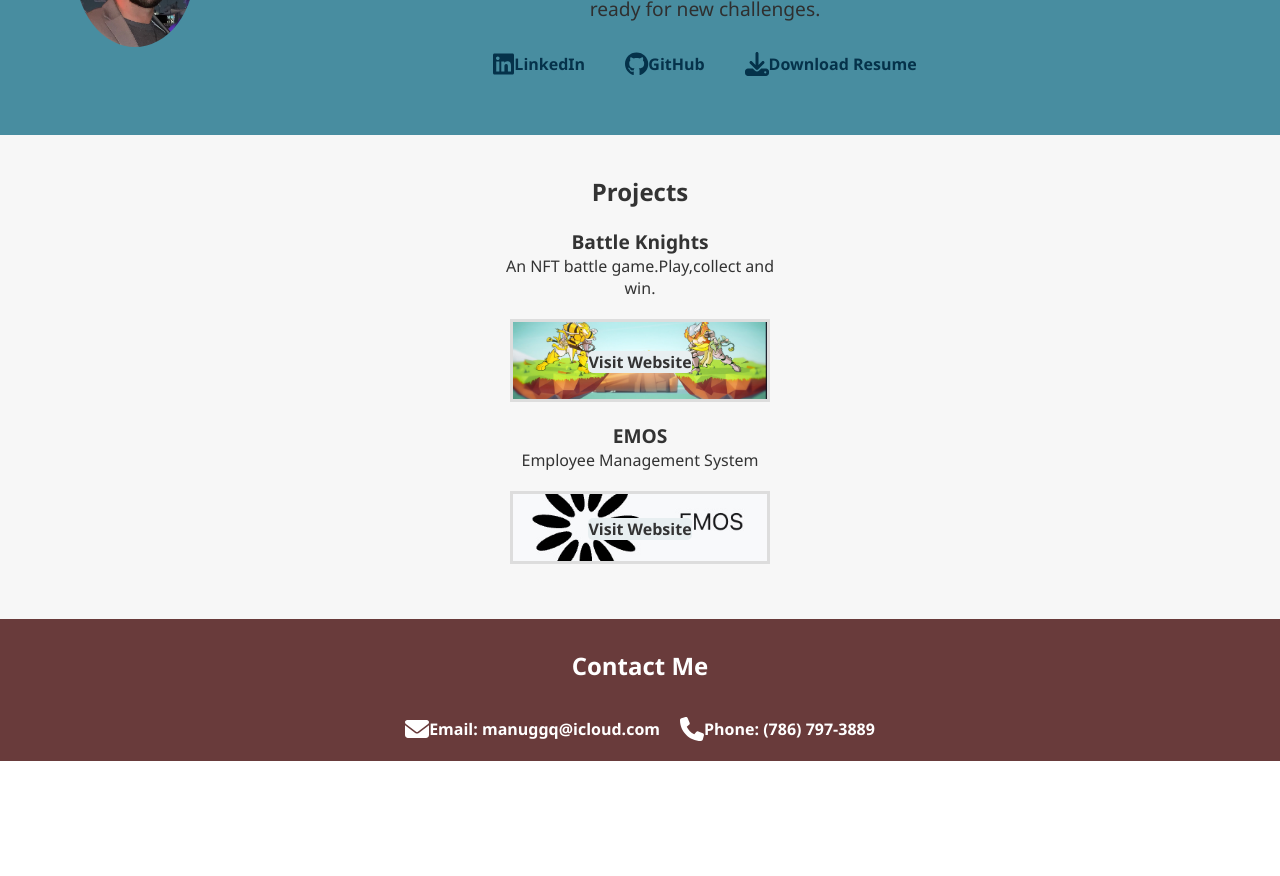
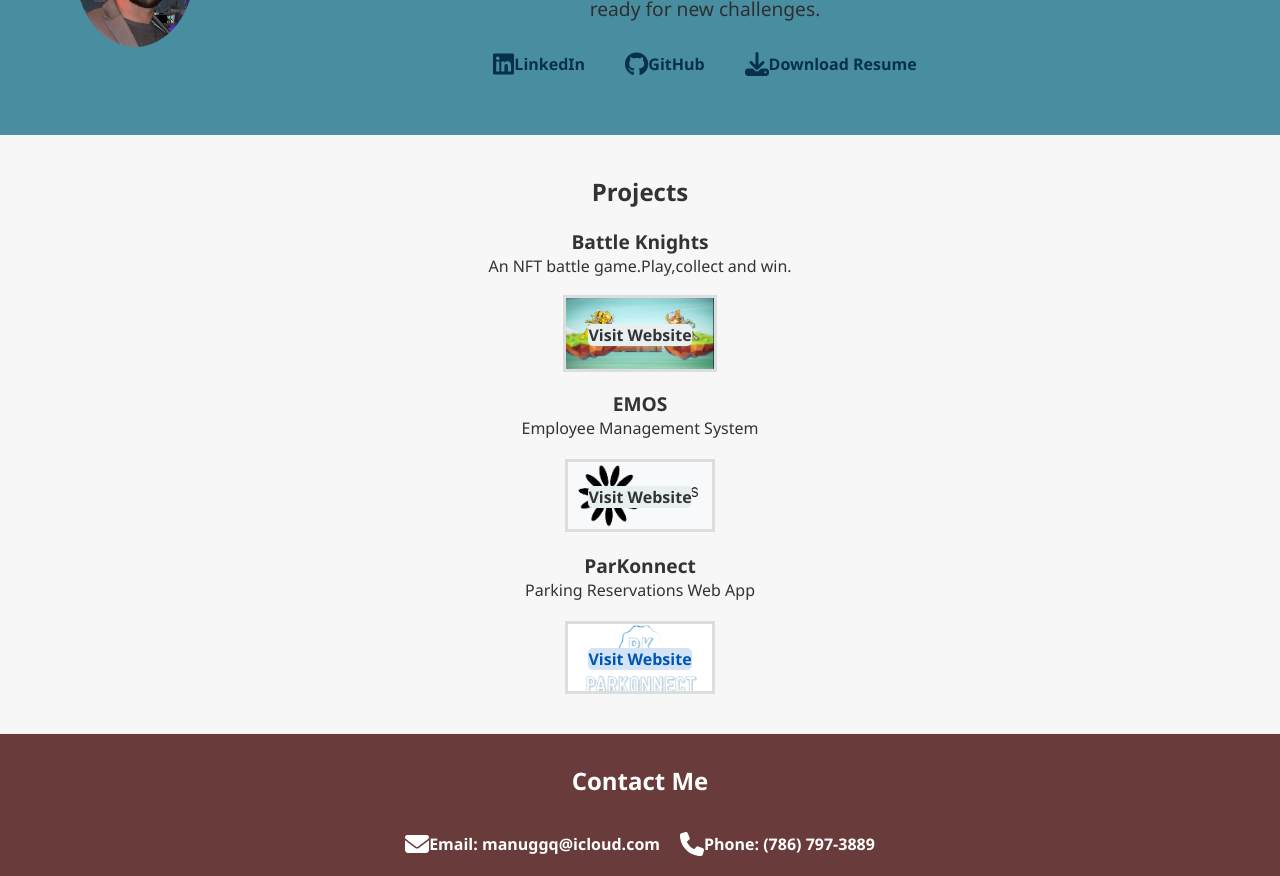
Before and after one commit to mgonzalez0825/react-portfolio-website, a React (Create React App) app: page / in a window 1280 px wide. Shown: the part 340-1216 px from the top of the page. Before the commit the page ends 1101 px from the top, so only its background shows below. Built offline with nearby package versions, Linux system fonts and the light colour scheme.

Commit message:
created label for new project park connect

```diff
--- a/src/components/Projects.css
+++ b/src/components/Projects.css
@@ -1,15 +1,17 @@
 /* Projects.css */
 
 #projects {
-  background-color: #f7f7f7;
+
+
+background-color: #f7f7f7;
   padding: 20px;
   text-align: center;
- font-family: 'Segoe UI', Tahoma, Geneva, Verdana, sans-serif;
-
+  font-family: 'Segoe UI', Tahoma, Geneva, Verdana, sans-serif;
+  display: flexbox; /* Use Flexbox to create a horizontal layout */
+  justify-content: space-around; /* Distribute items with equal space around them */
+  flex-wrap: wrap; /* Allow items to wrap to the next row if needed */
 
 }
-
-
 .projects-title {
   font-size: 1.5rem;
   color: #333;
@@ -29,8 +31,8 @@
 
 .project1-details{
     border: 3px solid #ddd;
-    padding: 25px;
-    margin: 20px;
+    padding: 22px;
+    margin: 18px;
     background: url(../images/BattleKnights.jpeg) no-repeat center center ;
     background-size:cover;
     background-color: #488da0; /* Remove the default background color */
@@ -43,7 +45,7 @@
     color: #333; /* Set the text color to white */
     margin-bottom: 15px;
     font-family: 'Segoe UI', Tahoma, Geneva, Verdana, sans-serif;
-    display:flexbox;
+    display:contents;
     justify-content:left;
     width:30%; /* Set a fixed width */
     height: 30%; /* Set a fixed height */
@@ -69,7 +71,18 @@
     font-weight: 600;
 }
 
+.project3-details{
+  border: 3px solid #ddd;
+  padding: 20px;
+  margin: 20px;
+  background: url(../images/ParKonnect.png) no-repeat center center ;
+  background-size:cover;
+  background-color: #488da0; /* Remove the default background color */
+  color: #333;
+  font-weight: 600;
+}
 
+.project3-details a,
 .project2-details a,
 .project1-details a {
     text-decoration: none;
@@ -83,6 +96,7 @@
 
   }
 
+  .project3-details a,
   .project2-details a:hover,
   .project1-details a:hover {
     color: #0056b3; /* Color change on hover */
--- a/src/components/Projects.js
+++ b/src/components/Projects.js
@@ -29,6 +29,16 @@
               Visit Website
             </a>
         </div>
+        <h4>ParKonnect</h4>
+          <p className="project-description">
+            Parking Reservations Web App
+          </p>
+        <div className="project3-details">
+
+          <a href="https://parkonnect.netlify.app" target="_blank" rel="noopener noreferrer">
+              Visit Website
+            </a>
+        </div>
         </div>
       </div>
     </section>
```
Also changed, not shown: src/images/ParKonnect.png (added).
